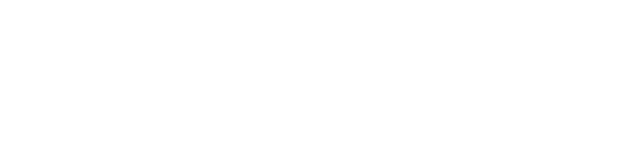
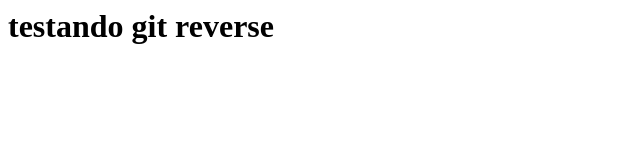
Before and after one commit to lucascarvalhoitp/diretorio, a plain HTML site: page index.html in a window 1280 px wide. Shown: the whole page, without its empty margins (0-640 px from the left). Drawn offline with Linux system fonts and the light colour scheme.

Commit message:
testando git Reverse

```diff
--- a/index.html
+++ b/index.html
@@ -6,7 +6,7 @@
 	<title></title>
 </head>
 <body>
-
+	<h1> testando git reverse</h1>
 
 
 </body>
```
Also changed, not shown: 2 other files.
